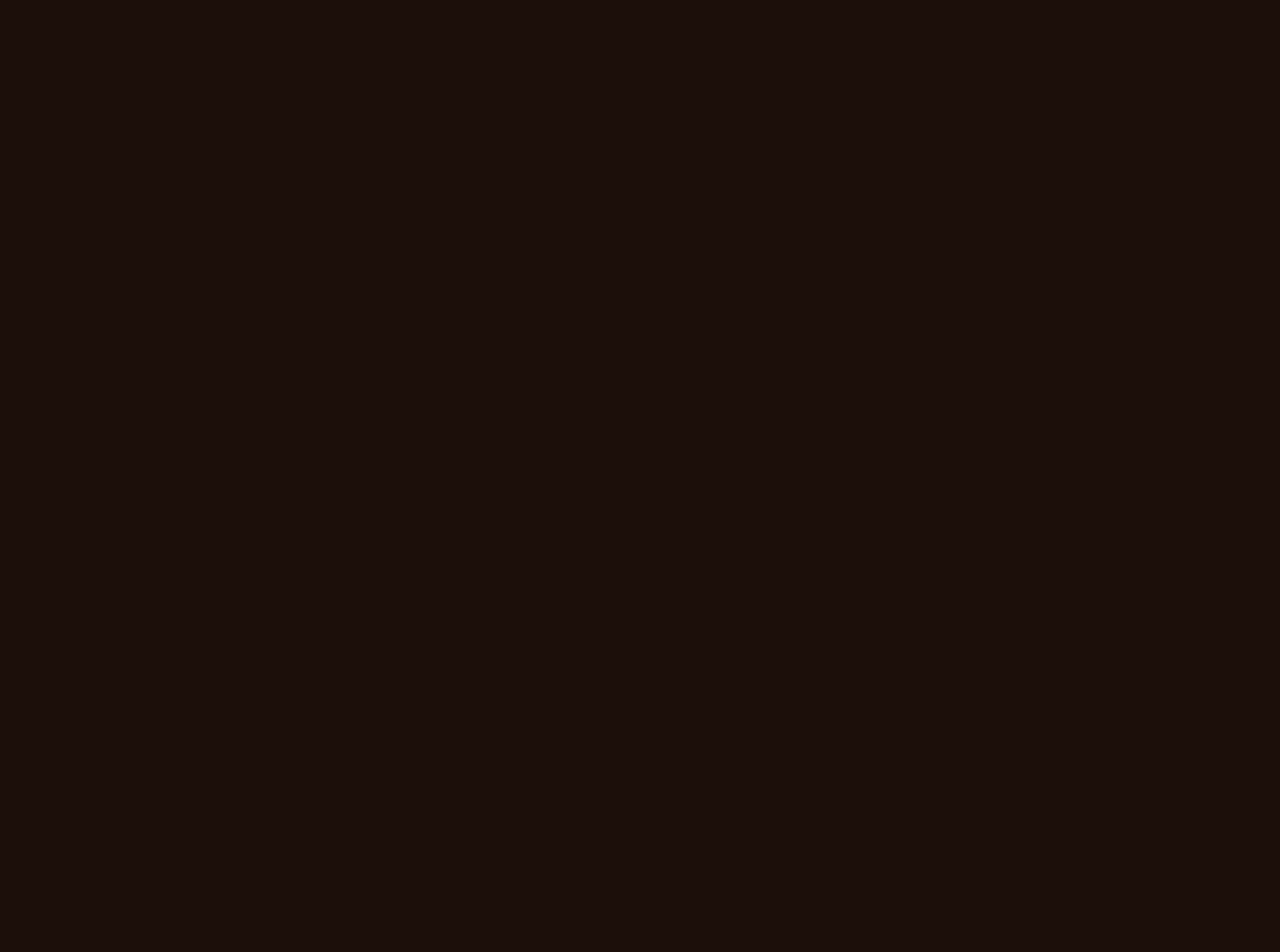
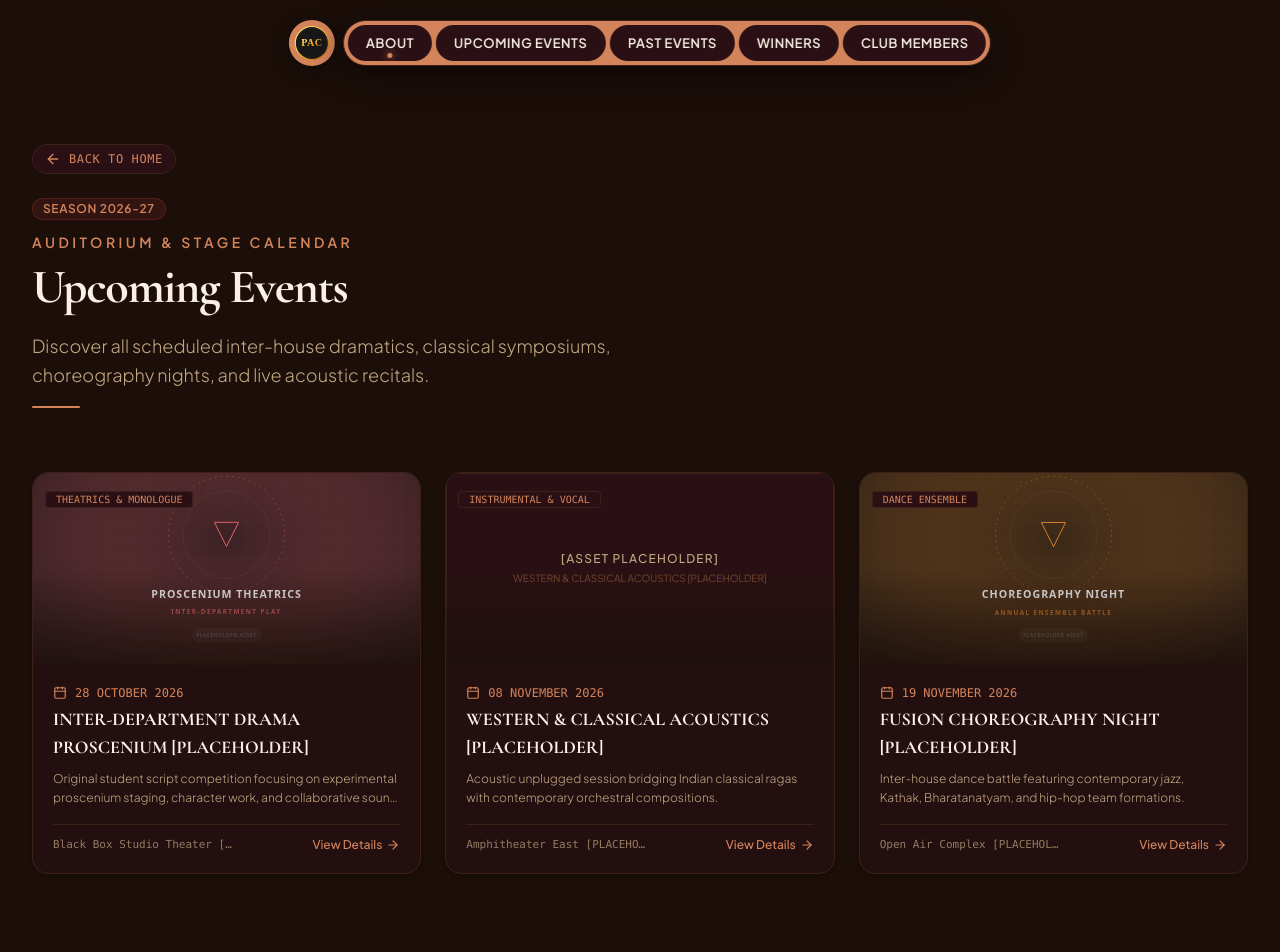
Before and after one commit to ugadiharshavardhan/arts_council_niat, a Next.js app: page /events/upcoming in a window 1280 px wide. Before the commit this address had no page. Shown: the top 952 px of the page. Before the commit the page ends 800 px from the top, so only its background shows below. Built offline with nearby package versions, Linux system fonts and the light colour scheme.

Commit message:
Add upcoming events navigation and details

```diff
--- a/src/app/events/[id]/EventDetailsClient.tsx
+++ b/src/app/events/[id]/EventDetailsClient.tsx
@@ -34,17 +34,21 @@ export default function EventDetailsClient({ event }: EventDetailsClientProps) {
       ? event.gallery
       : [event.image];
 
+  const isUpcoming = event.id.startsWith("ue-");
+  const backHref = isUpcoming ? "/events/upcoming" : "/events";
+  const backLabel = isUpcoming ? "Back to Upcoming Events" : "Back to Past Events";
+
   return (
     <div className="min-h-screen bg-[#1C0F0A] text-[#FAF0E6] flex flex-col font-sans selection:bg-[#D4845A]/30 selection:text-[#FAF0E6]">
       {/* Top Header / Sticky Bar */}
       <header className="sticky top-0 z-40 bg-[#1C0F0A]/90 backdrop-blur-md border-b border-[#3D2018] px-4 py-3">
         <Container size="wide" className="flex items-center justify-between">
           <Link
-            href="/events"
+            href={backHref}
             className="inline-flex items-center gap-2 text-xs font-mono uppercase tracking-wider text-[#D4845A] hover:text-[#E8C87A] transition-colors group px-3 py-1.5 rounded-full bg-[#2A1014] border border-[#3D2018]"
           >
             <ArrowLeft className="w-4 h-4 transition-transform group-hover:-translate-x-1" />
-            <span>Back to Past Events</span>
+            <span>{backLabel}</span>
           </Link>
 
           <div className="flex items-center gap-2">
@@ -130,10 +134,12 @@ export default function EventDetailsClient({ event }: EventDetailsClientProps) {
                         <Film className="w-8 h-8 opacity-70" />
                       </div>
                       <span className="px-3 py-1 rounded-full text-xs font-mono uppercase bg-[#8B2E2E]/40 text-[#FAF0E6] border border-[#8B2E2E] mb-2">
-                        Event Reel Archiving in Progress
+                        {isUpcoming ? "Official Production Reel Coming Soon" : "Event Reel Archiving in Progress"}
                       </span>
                       <p className="text-xs sm:text-sm text-[#C4A882] max-w-md font-light leading-relaxed">
-                        Official multi-cam video footage for this showcase is being remastered by the Student Technical Crew.
+                        {isUpcoming
+                          ? "Official promotional reel and live coverage will be published following the event premiere."
+                          : "Official multi-cam video footage for this showcase is being remastered by the Student Technical Crew."}
                       </p>
                     </div>
                   </div>
@@ -152,7 +158,7 @@ export default function EventDetailsClient({ event }: EventDetailsClientProps) {
                 <div className="flex items-center gap-2 mb-3">
                   <span className="w-2 h-2 rounded-full bg-[#D4845A]" />
                   <span className="text-xs font-mono uppercase tracking-widest text-[#D4845A]">
-                    Archival Event Record
+                    {isUpcoming ? "Scheduled Production Record" : "Archival Event Record"}
                   </span>
                 </div>
 
--- a/src/app/events/[id]/page.tsx
+++ b/src/app/events/[id]/page.tsx
@@ -1,5 +1,5 @@
 import React from "react";
-import { pastEventsList, upcomingEventsList } from "@/data/events";
+import { pastEventsList, upcomingEventsList, upcomingEventHighlight } from "@/data/events";
 import EventDetailsClient from "./EventDetailsClient";
 import { notFound } from "next/navigation";
 import { Metadata } from "next";
@@ -8,8 +8,13 @@ interface PageProps {
   params: Promise<{ id: string }>;
 }
 
+const allEvents = [
+  ...pastEventsList,
+  ...upcomingEventsList,
+  ...(upcomingEventHighlight ? [upcomingEventHighlight] : []),
+];
+
 export async function generateStaticParams() {
-  const allEvents = [...pastEventsList, ...upcomingEventsList];
   return allEvents.map((event) => ({
     id: event.id,
   }));
@@ -17,7 +22,6 @@ export async function generateStaticParams() {
 
 export async function generateMetadata({ params }: PageProps): Promise<Metadata> {
   const { id } = await params;
-  const allEvents = [...pastEventsList, ...upcomingEventsList];
   const event = allEvents.find((e) => e.id === id);
 
   if (!event) {
@@ -34,7 +38,6 @@ export async function generateMetadata({ params }: PageProps): Promise<Metadata>
 
 export default async function EventDetailPage({ params }: PageProps) {
   const { id } = await params;
-  const allEvents = [...pastEventsList, ...upcomingEventsList];
   const event = allEvents.find((e) => e.id === id);
 
   if (!event) {
--- /dev/null
+++ b/src/app/events/upcoming/page.tsx
@@ -0,0 +1,70 @@
+import React from "react";
+import Link from "next/link";
+import { Metadata } from "next";
+import { Navbar } from "@/components/layout/Navbar";
+import { Footer } from "@/components/layout/Footer";
+import { Container } from "@/components/ui/Container";
+import { SectionHeading } from "@/components/ui/SectionHeading";
+import { UpcomingEventCard } from "@/components/events/UpcomingEventCard";
+import { upcomingEventsList } from "@/data/events";
+import { siteMetadataInfo } from "@/data/home";
+import { ArrowLeft } from "lucide-react";
+
+export const metadata: Metadata = {
+  title: "Upcoming Events | Performing Arts Council NIAT",
+  description:
+    "Discover all scheduled inter-house dramatics, classical symposiums, choreography nights, and live acoustic recitals.",
+};
+
+export default function UpcomingEventsPage() {
+  return (
+    <div className="min-h-screen bg-[#1C0F0A] text-[#FAF0E6] flex flex-col font-sans selection:bg-[#D4845A]/30 selection:text-[#FAF0E6]">
+      {/* 1. Website Header / Sticky Navigation */}
+      <Navbar institutionName={siteMetadataInfo.institutionNamePlaceholder} />
+
+      {/* 2. Main Upcoming Events Listing Content */}
+      <main className="flex-1 w-full pt-28 pb-20 md:pt-36 md:pb-28">
+        <Container size="wide">
+          {/* Back to Home Breadcrumb Link */}
+          <div className="mb-6">
+            <Link
+              href="/"
+              className="inline-flex items-center gap-2 text-xs font-mono uppercase tracking-wider text-[#D4845A] hover:text-[#E8C87A] transition-colors group px-3 py-1.5 rounded-full bg-[#2A1014] border border-[#3D2018]"
+            >
+              <ArrowLeft className="w-4 h-4 transition-transform group-hover:-translate-x-1" />
+              <span>Back to Home</span>
+            </Link>
+          </div>
+
+          {/* Page Heading */}
+          <div className="mb-12">
+            <SectionHeading
+              eyebrow="Auditorium & Stage Calendar"
+              title="Upcoming Events"
+              description="Discover all scheduled inter-house dramatics, classical symposiums, choreography nights, and live acoustic recitals."
+              badge="Season 2026-27"
+            />
+          </div>
+
+          {/* All Upcoming Event Cards Grid */}
+          {upcomingEventsList && upcomingEventsList.length > 0 ? (
+            <div className="grid grid-cols-1 sm:grid-cols-2 lg:grid-cols-3 gap-6">
+              {upcomingEventsList.map((evt) => (
+                <UpcomingEventCard key={evt.id} event={evt} />
+              ))}
+            </div>
+          ) : (
+            <div className="text-center py-16 bg-[#2A1014]/40 rounded-2xl border border-[#3D2018]">
+              <p className="text-sm font-mono text-[#C4A882]">
+                No upcoming events currently scheduled. Please check back soon.
+              </p>
+            </div>
+          )}
+        </Container>
+      </main>
+
+      {/* 3. Website Footer */}
+      <Footer />
+    </div>
+  );
+}
--- /dev/null
+++ b/src/components/events/UpcomingEventCard.tsx
@@ -0,0 +1,58 @@
+import React from "react";
+import Link from "next/link";
+import { ImagePlaceholder } from "../ui/ImagePlaceholder";
+import { EventItem } from "@/types";
+import { Calendar, ArrowRight } from "lucide-react";
+
+interface UpcomingEventCardProps {
+  event: EventItem;
+}
+
+export const UpcomingEventCard: React.FC<UpcomingEventCardProps> = ({ event }) => {
+  return (
+    <Link
+      href={`/events/${event.id}`}
+      className="flex flex-col bg-[#2A1014]/60 border border-[#3D2018] rounded-2xl overflow-hidden group hover:border-[#D4845A]/40 transition-all duration-300 shadow-md"
+    >
+      <div className="relative w-full h-48 overflow-hidden bg-[#1C0F0A] shrink-0">
+        <ImagePlaceholder
+          src={event.image}
+          alt={event.title}
+          aspectRatio="video"
+          className="w-full h-full"
+        />
+        <div className="absolute inset-0 bg-gradient-to-t from-[#1C0F0A]/80 via-transparent to-transparent" />
+        <div className="absolute top-3 left-3">
+          <span className="px-2.5 py-0.5 rounded text-[10px] font-mono uppercase bg-[#2A1014] text-[#D4845A] border border-[#3D2018]">
+            {event.category || "Calendar"}
+          </span>
+        </div>
+      </div>
+
+      <div className="p-5 flex flex-col justify-between flex-1">
+        <div>
+          <div className="flex items-center gap-2 text-xs font-mono text-[#D4845A] mb-1">
+            <Calendar className="w-3.5 h-3.5" />
+            <span>{event.date}</span>
+          </div>
+          <h4 className="text-lg font-serif font-bold text-[#FAF0E6] group-hover:text-[#E8C87A] transition-colors mb-2">
+            {event.title}
+          </h4>
+          <p className="text-xs text-[#C4A882] font-light line-clamp-2 leading-relaxed mb-4">
+            {event.description}
+          </p>
+        </div>
+
+        <div className="flex items-center justify-between pt-3 border-t border-[#3D2018]">
+          <span className="text-[11px] font-mono text-[#C4A882]/70 truncate max-w-[180px]">
+            {event.venue}
+          </span>
+          <span className="inline-flex items-center gap-1 text-xs text-[#D4845A] group-hover:text-[#E8C87A] p-0 transition-colors font-medium">
+            <span>View Details</span>
+            <ArrowRight className="w-3.5 h-3.5" />
+          </span>
+        </div>
+      </div>
+    </Link>
+  );
+};
--- a/src/components/home/UpcomingEvents.tsx
+++ b/src/components/home/UpcomingEvents.tsx
@@ -45,7 +45,7 @@ export const UpcomingEvents: React.FC<UpcomingEventsProps> = ({ events }) => {
 
           <div className="mt-6 md:mt-0 shrink-0">
             <Button
-              href="#events"
+              href="/events/upcoming"
               variant="outline"
               size="md"
               icon={<ArrowRight className="w-4 h-4 text-[#D4845A]" />}
@@ -115,7 +115,7 @@ export const UpcomingEvents: React.FC<UpcomingEventsProps> = ({ events }) => {
                   </div>
 
                   <Button
-                    href="#events"
+                    href={`/events/${featuredEvent.id}`}
                     variant="primary"
                     size="sm"
                     icon={<ArrowRight className="w-3.5 h-3.5" />}
@@ -168,7 +168,7 @@ export const UpcomingEvents: React.FC<UpcomingEventsProps> = ({ events }) => {
                       {evt.venue}
                     </span>
                     <Button
-                      href="#events"
+                      href={`/events/${evt.id}`}
                       variant="ghost"
                       size="sm"
                       className="text-xs text-[#D4845A] hover:text-[#E8C87A] p-0"
```
